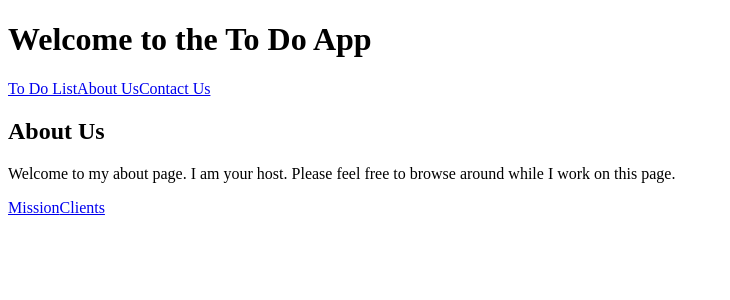
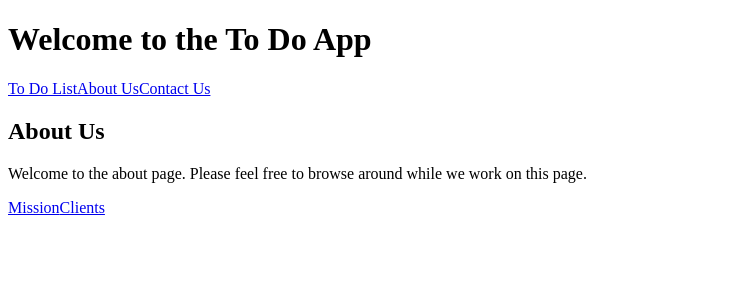
Before and after one commit to sonukapoor/angular-todo-example, an Angular app: page /about in a window 1280 px wide. Shown: the top 300 px of the page, without its empty margins (0-730 px from the left). Built offline with nearby package versions, Linux system fonts and the light colour scheme.

Commit message:
Updated about page

```diff
--- a/src/app/about/about.component.html
+++ b/src/app/about/about.component.html
@@ -1,8 +1,7 @@
 <h2>About Us</h2>
 <p>
-  Welcome to my about page.
-  I am your host.
-  Please feel free to browse around while I work on this page.
+  Welcome to the about page.
+  Please feel free to browse around while we work on this page.
 </p>
 
 
```
